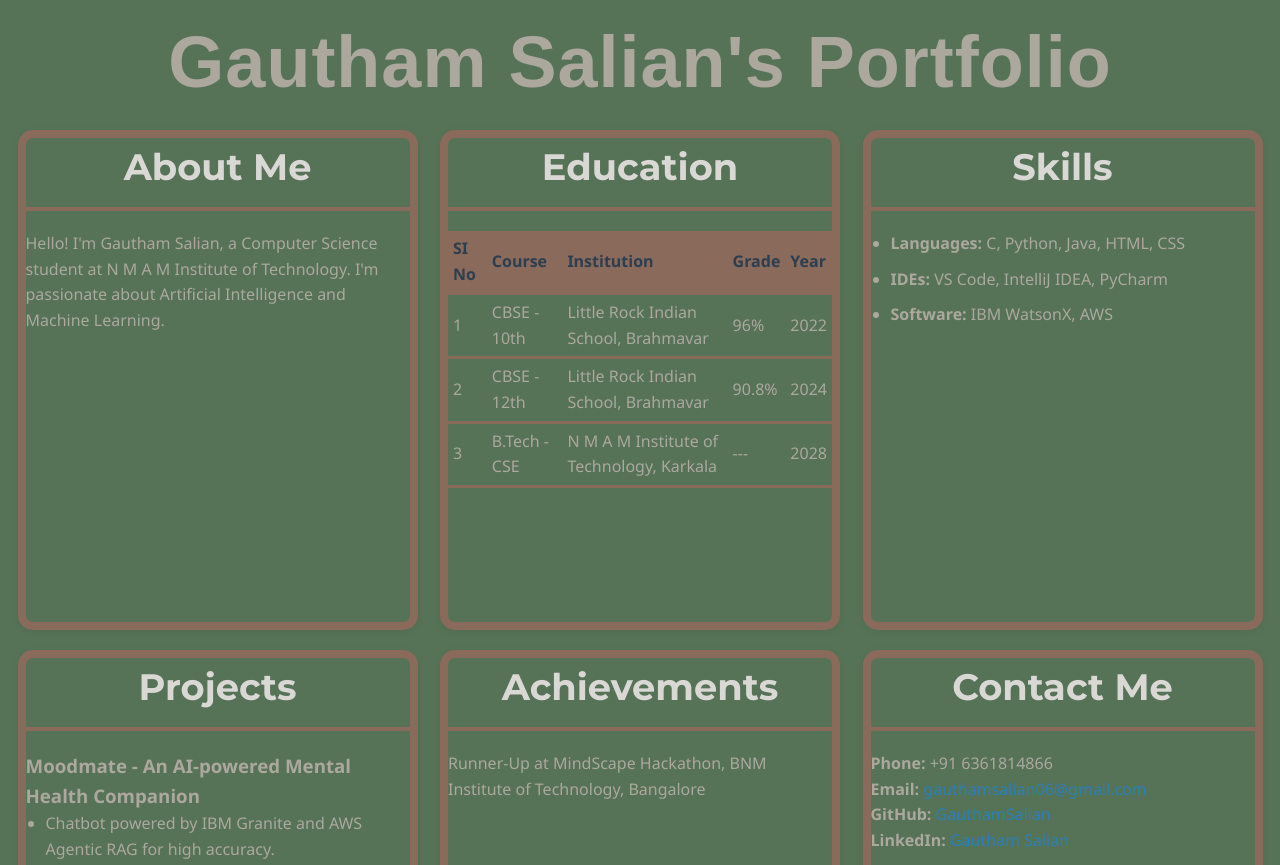
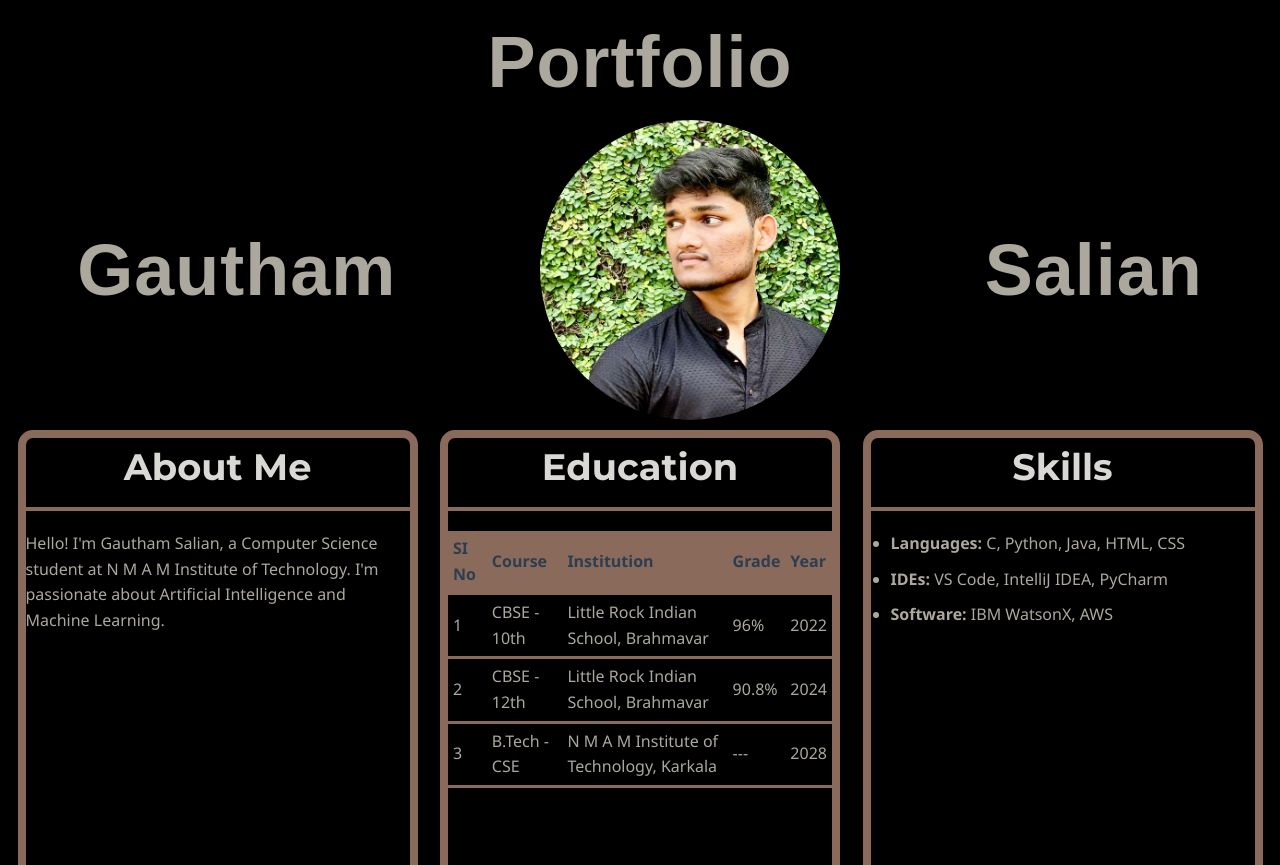
Before and after one commit to GauthamSal1an/ProfilePage, a plain HTML site: page index.html in a window 1280 px wide. Shown: the top 865 px of the page. Drawn offline with Linux system fonts and the light colour scheme; a web font is replaced by a local one.

Commit message:
Commit - 3

```diff
--- a/index.html
+++ b/index.html
@@ -10,8 +10,13 @@
 </head>
 <body>
     <header>
-        <h1>Gautham Salian's Portfolio</h1>
+        <h1 class = "head1">Portfolio</h1>
     </header>
+<div class = "image">
+    <h1 class = "head1">Gautham</h1>
+    <img src = "IMG_1717.jpeg" height="300px" width="300px" style = "border-radius:50%">
+    <h1 class = "head1">Salian</h1>
+</div>
 <div class = "card">
     <section class="about">
         <h2>About Me</h2>
--- a/style.css
+++ b/style.css
@@ -1,4 +1,3 @@
-/* Reset and base styles */
 * {
     margin: 0;
     padding: 0;
@@ -12,23 +11,30 @@
     justify-content: space-evenly;
 }
 
+.image{
+    display:  flex;
+    justify-content: space-around;
+    align-items:  center;
+    flex-direction: row;
+}
+
 body {
     font-family: 'Segoe UI', Roboto, sans-serif;
     line-height: 1.6;
-    background-color: #567257;
+    background-color: #000000;
     color: #aca89e;
     padding: 5px;
 }
 
 /* Header */
 header {
-    background-color: #ffffff;
+    background-color: #000000;
     color: rgb(0, 0, 0);
     text-align: center;
 }
 
-header h1 {
-    background-color: #567257;
+.head1 {
+    background-color: #000000;
     color: #aca89e;
     font-size: 2.5rem;
     letter-spacing: 1px;
```
Also changed, not shown: IMG_1717.jpeg (added).
